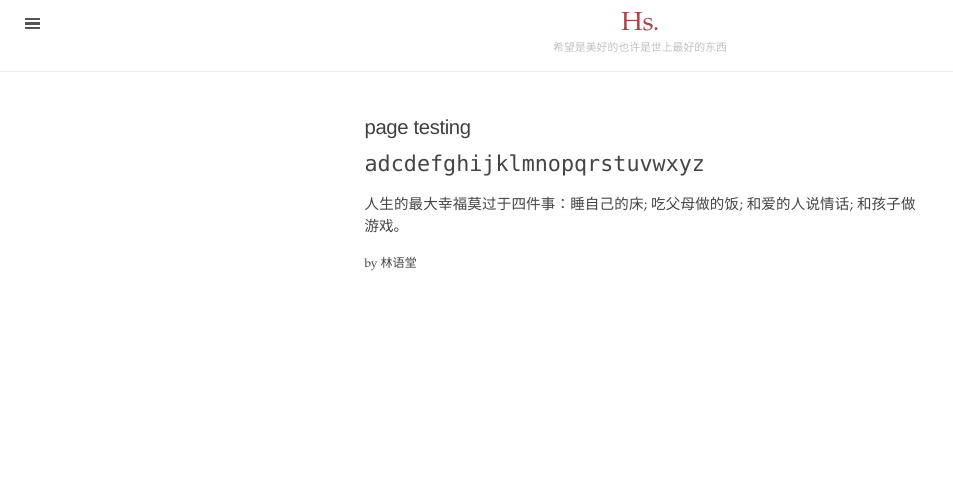
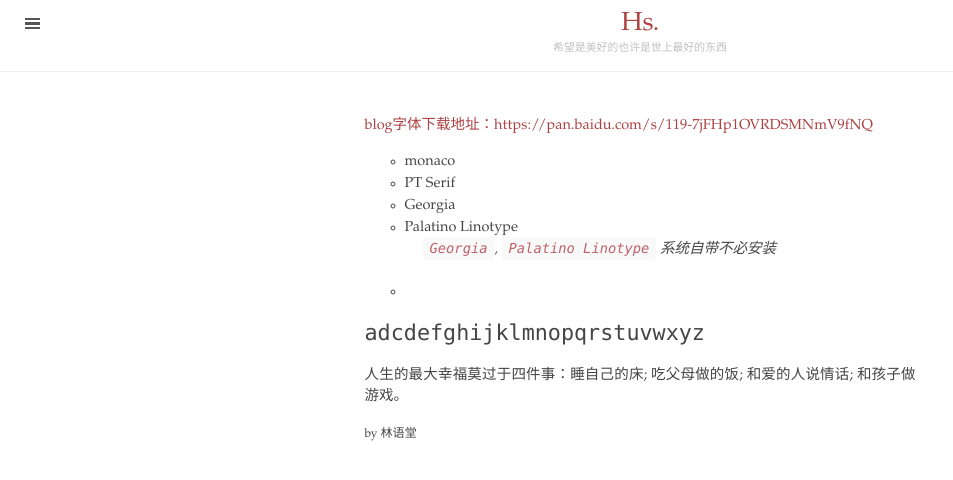
Before and after one commit to symphonyh/blog, a Jekyll site: the page built from about.md, in a window 1280 px wide. Shown: the top 480 px of the page, without its empty margins (0-953 px from the left). Built offline with Jekyll 4.4.1, drawn with Linux system fonts in a browser that asks for light colours.

Commit message:
2018-8-12:16:15

```diff
--- a/about.md
+++ b/about.md
@@ -1,10 +1,19 @@
 ---
-layout: page
+layout: default
 title: page testing
 ---
 
+[blog字体下载地址：https://pan.baidu.com/s/119-7jFHp1OVRDSMNmV9fNQ](https://pan.baidu.com/s/119-7jFHp1OVRDSMNmV9fNQ)
+
+- monaco
+- PT Serif
+- Georgia
+- Palatino Linotype
+> `Georgia`, `Palatino Linotype` 系统自带不必安装
+-
 
 <!-- <img src="/assets/hxy.jpg" alt="bella-and-me" style="margin: 0"><br> -->
+
 
 <p style="font-family: monaco; font-size: 1.5em;"> adcdefghijklmnopqrstuvwxyz </p>
 
```
